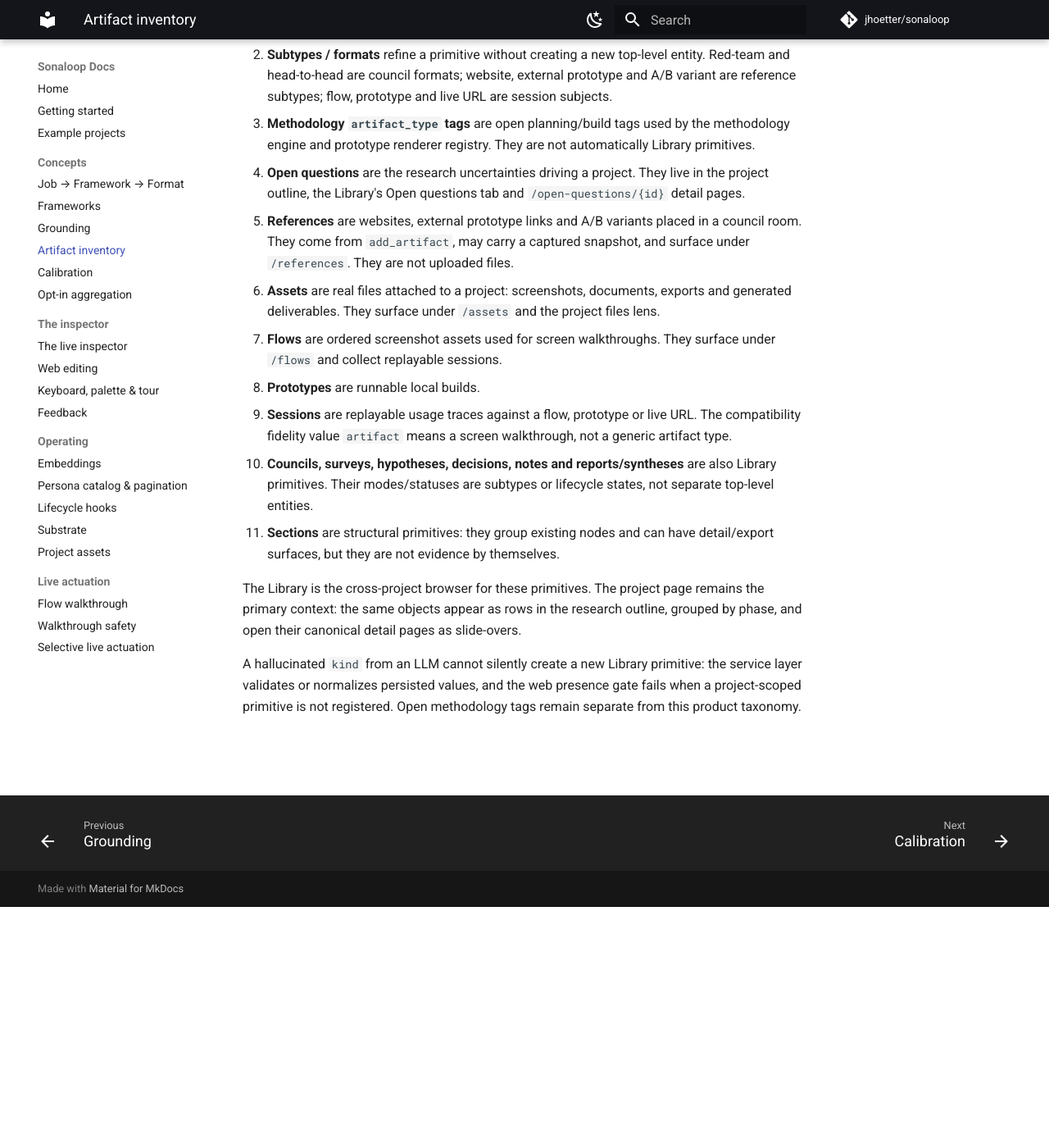
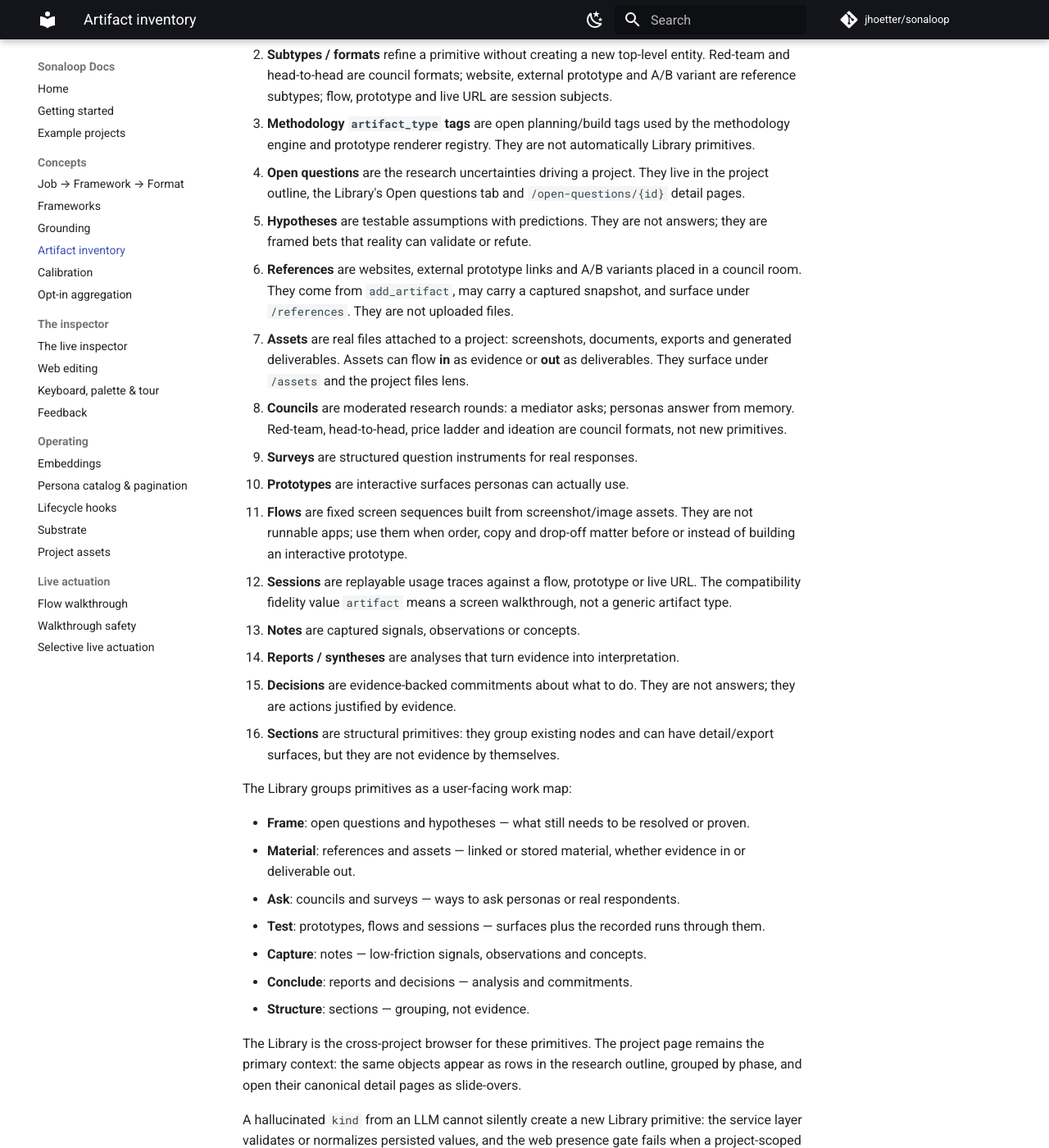
Before and after one commit to jhoetter/sonaloop-docs, an MkDocs documentation site: the page built from docs/artifact-inventory.md, in a window 1280 px wide and 1400 px high, scrolled down 294 px. Shown: the whole window at 82% size. Built offline with MkDocs 1.6.1 and Material for MkDocs 9.7.7, drawn with Linux system fonts in a browser that asks for light colours; comment, search, counter and statistics services are not loaded.

Commit message:
Refine primitive work map docs

```diff
--- a/docs/artifact-inventory.md
+++ b/docs/artifact-inventory.md
@@ -18,23 +18,45 @@ Use three layers:
 - **Open questions** are the research uncertainties driving a project. They live
   in the project outline, the Library's Open questions tab and
   `/open-questions/{id}` detail pages.
+- **Hypotheses** are testable assumptions with predictions. They are not
+  answers; they are framed bets that reality can validate or refute.
 - **References** are websites, external prototype links and A/B variants placed
   in a council room. They come from `add_artifact`, may carry a captured
   snapshot, and surface under `/references`. They are not uploaded files.
 - **Assets** are real files attached to a project: screenshots, documents,
-  exports and generated deliverables. They surface under `/assets` and the
-  project files lens.
-- **Flows** are ordered screenshot assets used for screen walkthroughs. They
-  surface under `/flows` and collect replayable sessions.
-- **Prototypes** are runnable local builds.
+  exports and generated deliverables. Assets can flow **in** as evidence or
+  **out** as deliverables. They surface under `/assets` and the project files
+  lens.
+- **Councils** are moderated research rounds: a mediator asks; personas answer
+  from memory. Red-team, head-to-head, price ladder and ideation are council
+  formats, not new primitives.
+- **Surveys** are structured question instruments for real responses.
+- **Prototypes** are interactive surfaces personas can actually use.
+- **Flows** are fixed screen sequences built from screenshot/image assets. They
+  are not runnable apps; use them when order, copy and drop-off matter before
+  or instead of building an interactive prototype.
 - **Sessions** are replayable usage traces against a flow, prototype or live
   URL. The compatibility fidelity value `artifact` means a screen walkthrough,
   not a generic artifact type.
-- **Councils, surveys, hypotheses, decisions, notes and reports/syntheses** are
-  also Library primitives. Their modes/statuses are subtypes or lifecycle
-  states, not separate top-level entities.
+- **Notes** are captured signals, observations or concepts.
+- **Reports / syntheses** are analyses that turn evidence into interpretation.
+- **Decisions** are evidence-backed commitments about what to do. They are not
+  answers; they are actions justified by evidence.
 - **Sections** are structural primitives: they group existing nodes and can have
   detail/export surfaces, but they are not evidence by themselves.
+
+The Library groups primitives as a user-facing work map:
+
+- **Frame**: open questions and hypotheses — what still needs to be resolved or
+  proven.
+- **Material**: references and assets — linked or stored material, whether
+  evidence in or deliverable out.
+- **Ask**: councils and surveys — ways to ask personas or real respondents.
+- **Test**: prototypes, flows and sessions — surfaces plus the recorded runs
+  through them.
+- **Capture**: notes — low-friction signals, observations and concepts.
+- **Conclude**: reports and decisions — analysis and commitments.
+- **Structure**: sections — grouping, not evidence.
 
 The Library is the cross-project browser for these primitives. The project page
 remains the primary context: the same objects appear as rows in the research
```
